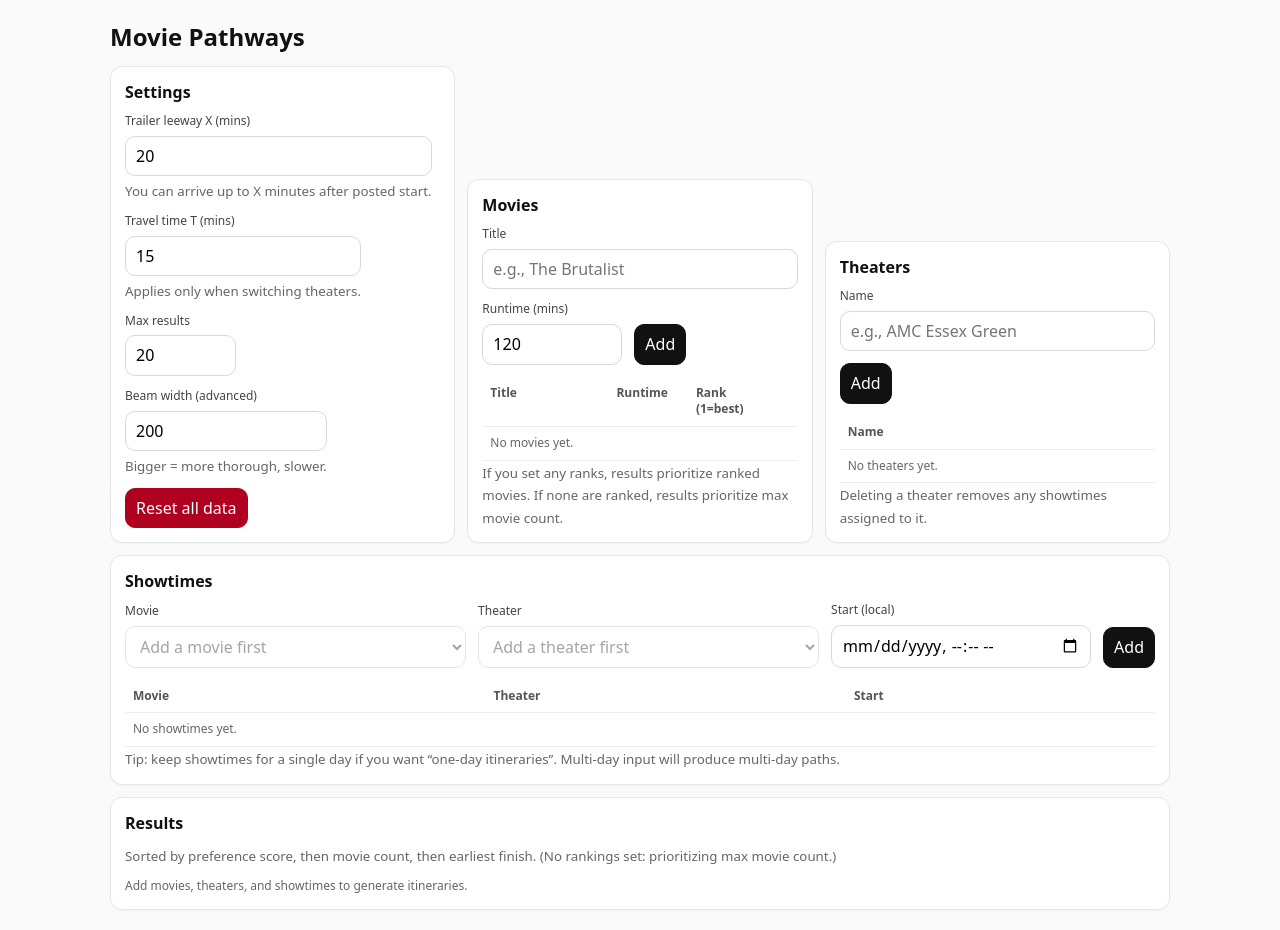
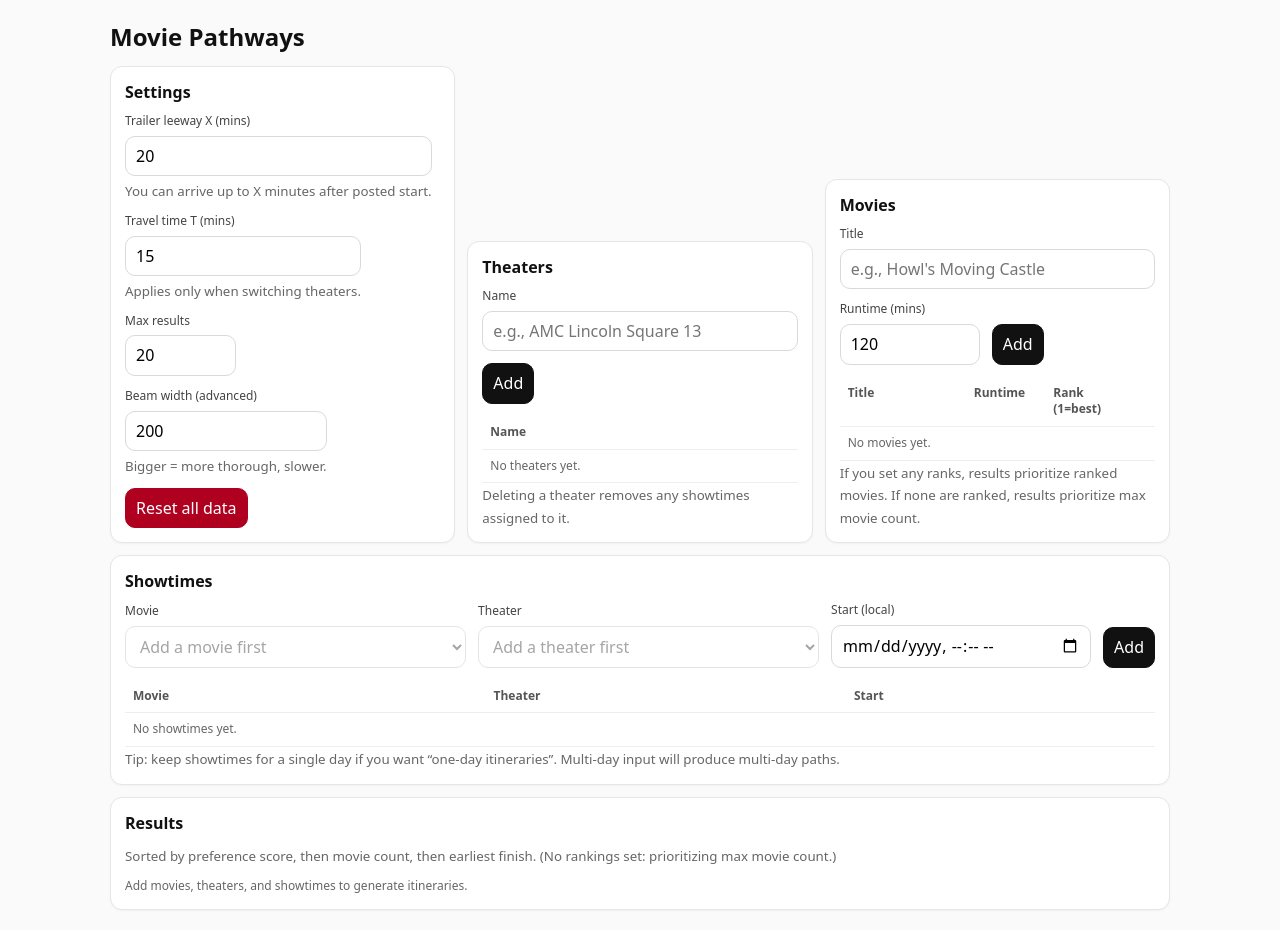
Before and after one commit to zbaskin/MoviePathways, a React (Vite) app: page / in a window 1280 px wide. Built offline with nearby package versions, Linux system fonts and the light colour scheme.

Commit message:
rearrange UI elements

```diff
--- a/src/App.tsx
+++ b/src/App.tsx
@@ -162,6 +162,13 @@ export default function App() {
           </div>
         </div>
 
+        <TheatersCard
+          theaters={state.theaters}
+          onAdd={addTheater}
+          onUpdate={updateTheater}
+          onDelete={deleteTheater}
+        />
+
         <MoviesCard
           movies={state.movies}
           onAdd={addMovie}
@@ -169,12 +176,6 @@ export default function App() {
           onDelete={deleteMovie}
         />
 
-        <TheatersCard
-          theaters={state.theaters}
-          onAdd={addTheater}
-          onUpdate={updateTheater}
-          onDelete={deleteTheater}
-        />
       </div>
 
       <div className="row" style={{ marginTop: 12 }}>
@@ -272,7 +273,7 @@ function MoviesCard(props: {
       <div className="row">
         <div className="col" style={{ flex: 1 }}>
           <label>Title</label>
-          <input value={title} onChange={(e) => setTitle(e.target.value)} placeholder="e.g., The Brutalist" />
+          <input value={title} onChange={(e) => setTitle(e.target.value)} placeholder="e.g., Howl's Moving Castle" />
         </div>
         <div className="col" style={{ width: 140 }}>
           <label>Runtime (mins)</label>
@@ -371,7 +372,7 @@ function TheatersCard(props: {
       <div className="row">
         <div className="col" style={{ flex: 1 }}>
           <label>Name</label>
-          <input value={name} onChange={(e) => setName(e.target.value)} placeholder="e.g., AMC Essex Green" />
+          <input value={name} onChange={(e) => setName(e.target.value)} placeholder="e.g., AMC Lincoln Square 13" />
         </div>
         <button
           onClick={() => {
```
